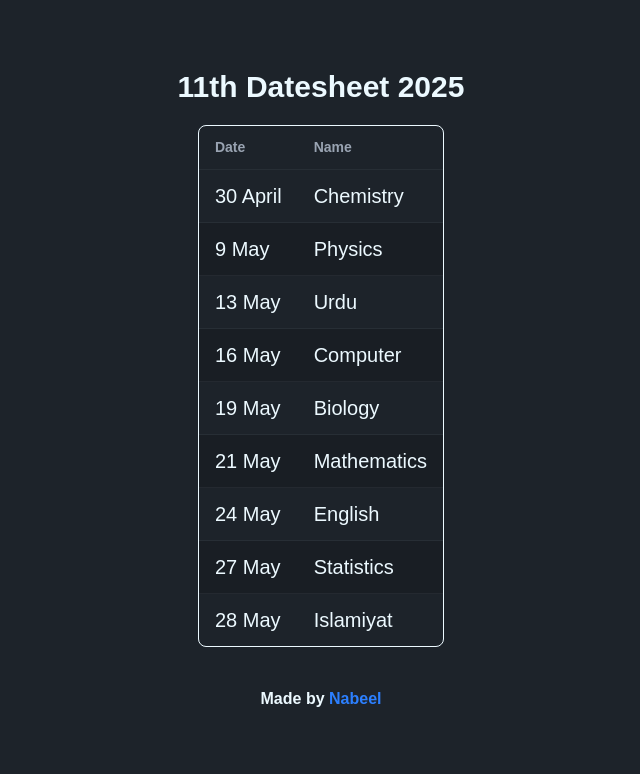
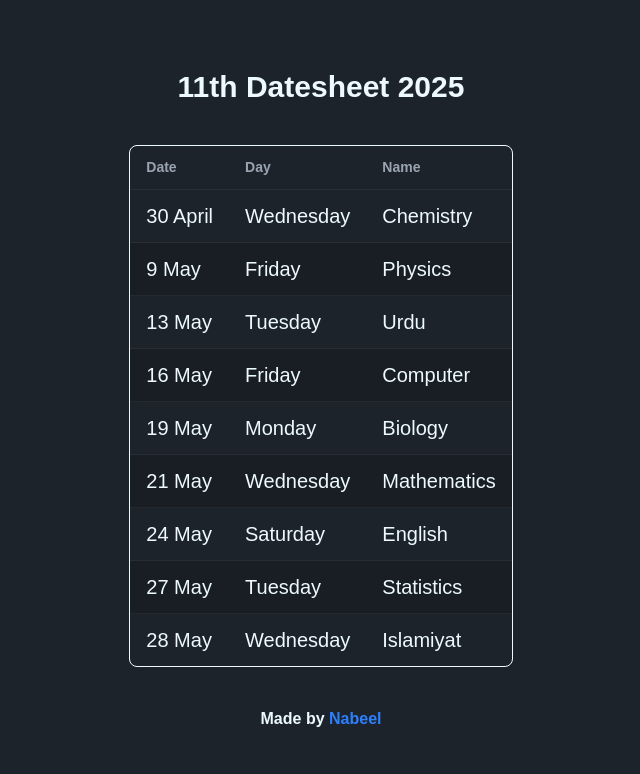
Before and after one commit to nabeelv7/11-datesheet, a plain HTML site: page index.html in a window 1280 px wide. Shown: the whole page, without its empty margins (319-959 px from the left). Drawn offline with nearby package versions, Linux system fonts and the light colour scheme; a web font is replaced by a local one.

Commit message:
added days

```diff
--- a/index.html
+++ b/index.html
@@ -4,7 +4,7 @@
 <head>
     <meta charset="UTF-8">
     <meta name="viewport" content="width=device-width, initial-scale=1.0">
-    <title>11th Datesheet 2025</title>
+    <title>11th Datesheet</title>
     <link href="https://cdn.jsdelivr.net/npm/daisyui@5" rel="stylesheet" type="text/css" />
     <script src="https://cdn.jsdelivr.net/npm/@tailwindcss/browser@4"></script>
     <link rel="preconnect" href="https://fonts.googleapis.com">
@@ -20,60 +20,71 @@
 </head>
 
 <body class="flex flex-col justify-center items-center min-h-screen">
-    <div class="text-center p-5">
-        <h1 class="text-3xl font-bold">11th Datesheet 2025</h1>
+    <div class="text-center p-10">
+        <h1 class="sm:text-3xl text-2xl font-bold">11th Datesheet 2025</h1>
     </div>
     <div class="overflow-x-auto rounded-box border border-base-content/5">
-        <table class="table table-zebra text-xl">
-            <!-- head -->
+        <table class="table table-zebra sm:text-xl">
             <thead>
                 <tr>
                     <th>Date</th>
+                    <th>Day</th>
                     <th>Name</th>
                 </tr>
             </thead>
             <tbody>
                 <tr>
                     <td>30 April</td>
+                    <td>Wednesday</td>
                     <td>Chemistry</td>
                 </tr>
                 <tr>
                     <td>9 May</td>
+                    <td>Friday</td>
                     <td>Physics</td>
                 </tr>
                 <tr>
                     <td>13 May</td>
+                    <td>Tuesday</td>
                     <td>Urdu</td>
                 </tr>
                 <tr>
                     <td>16 May</td>
+                    <td>Friday</td>
                     <td>Computer</td>
                 </tr>
                 <tr>
                     <td>19 May</td>
+                    <td>Monday</td>
                     <td>Biology</td>
                 </tr>
                 <tr>
                     <td>21 May</td>
+                    <td>Wednesday</td>
                     <td>Mathematics</td>
                 </tr>
                 <tr>
                     <td>24 May</td>
+                    <td>Saturday</td>
                     <td>English</td>
                 </tr>
                 <tr>
                     <td>27 May</td>
+                    <td>Tuesday</td>
                     <td>Statistics</td>
                 </tr>
                 <tr>
                     <td>28 May</td>
+                    <td>Wednesday</td>
                     <td>Islamiyat</td>
                 </tr>
             </tbody>
         </table>
     </div>
     <div class="text-center p-10">
-        <p class="font-bold">Made by <a href="https://github.com/nabeelv7" target="_blank" class="text-blue-500 hover:text-blue-600 transition-colors duration-300 hover:underline cursor-pointer">Nabeel</a></p>
+        <p class="font-bold">Made by <a href="https://github.com/nabeelv7" target="_blank"
+                class="text-blue-500 hover:text-blue-600 transition-colors duration-300 hover:underline cursor-pointer">Nabeel</a>
+        </p>
     </div>
 </body>
 
```
